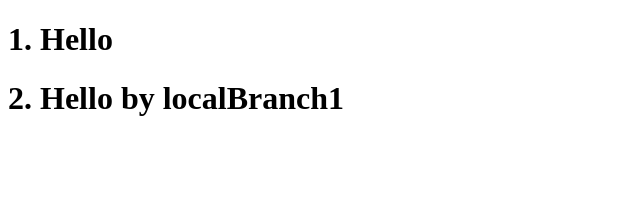
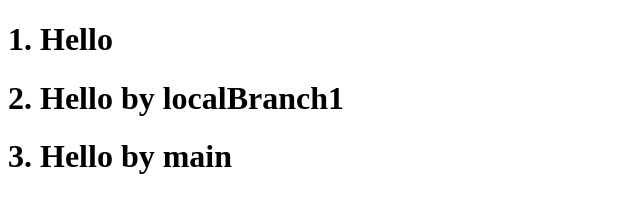
Before and after one commit to evas911/test20220302, a website: page index.html in a window 1280 px wide. Shown: the whole page, without its empty margins (0-640 px from the left). Drawn offline with Linux system fonts and the light colour scheme.

Commit message:
...in main

```diff
--- a/index.html
+++ b/index.html
@@ -9,5 +9,6 @@
 <body>
   <h1>1. Hello</h1>
   <h1>2. Hello by localBranch1</h1>
+  <h1>3. Hello by main</h1>
 </body>
 </html>
```
